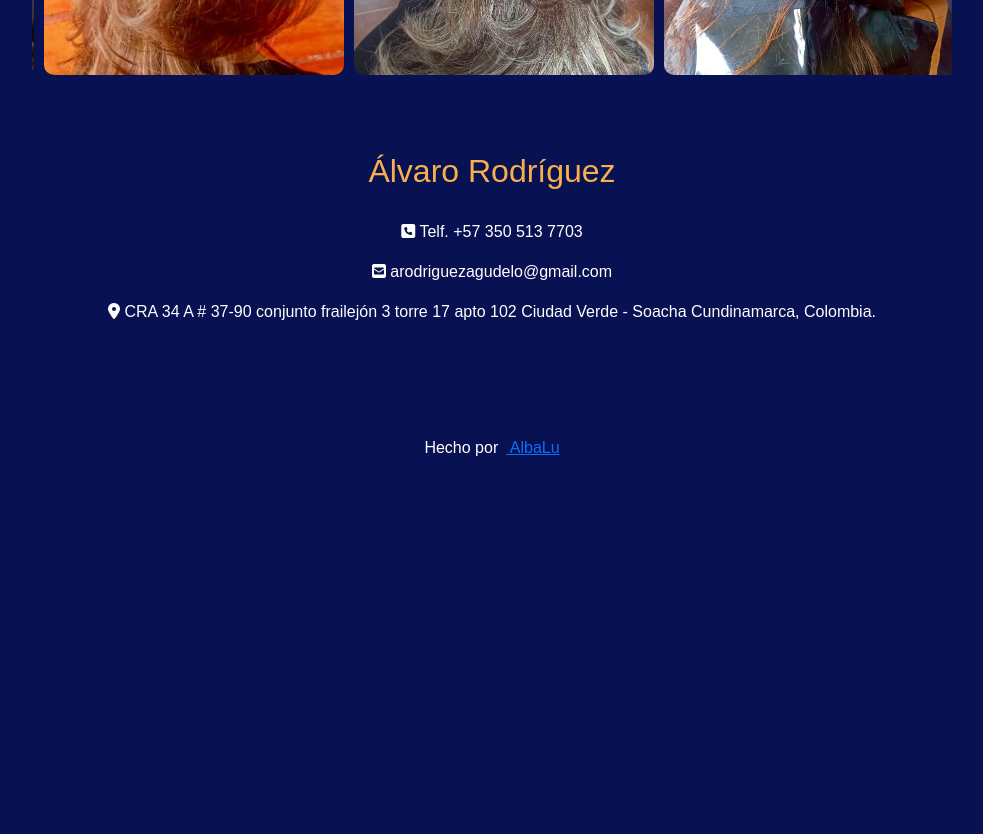
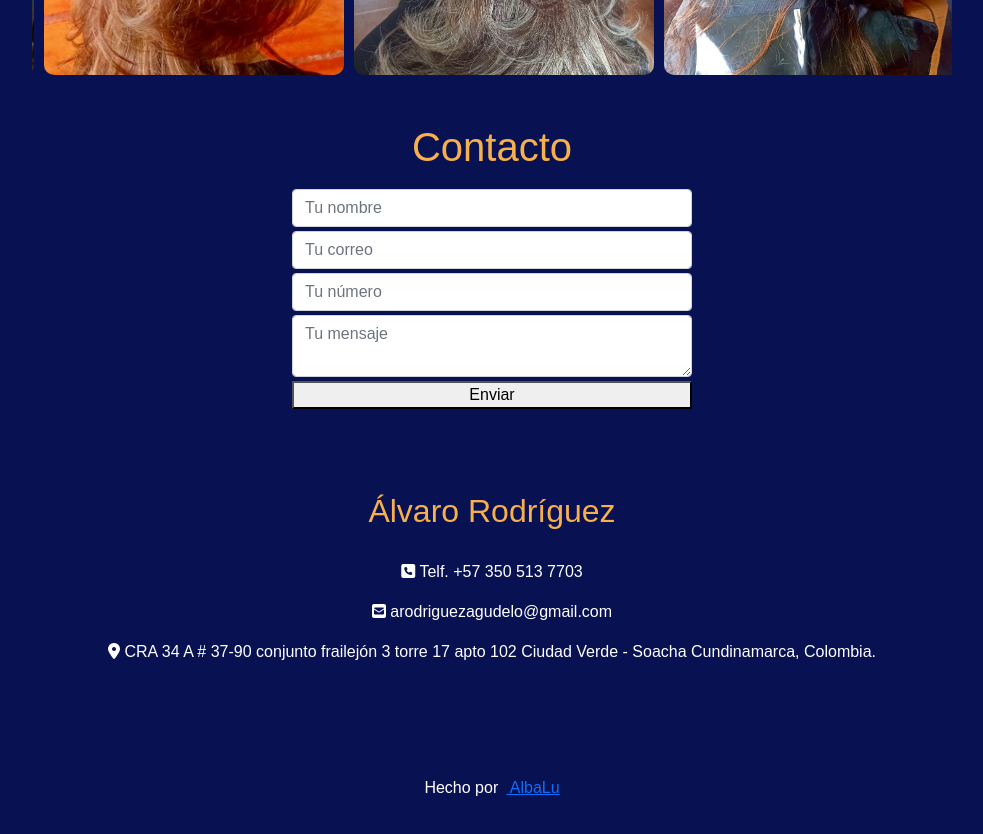
Before and after one commit to AllbaLu/peluqueria, a React (Vite) app: page /formcontact in a window 1280 px wide. Shown: the part 1980-2814 px from the top of the page, without its empty margins (148-1131 px from the left). Before the commit the page ends 2504 px from the top, so only its background shows below. Built offline with nearby package versions, Linux system fonts and the light colour scheme.

Commit message:
connect formContact with emailjs

```diff
--- a/package.json
+++ b/package.json
@@ -11,6 +11,7 @@
   },
   "dependencies": {
     "@fortawesome/fontawesome-free": "^6.7.2",
+    "emailjs-com": "^3.2.0",
     "react": "^19.0.0",
     "react-dom": "^19.0.0",
     "react-router-dom": "^7.4.0"
--- a/src/App.jsx
+++ b/src/App.jsx
@@ -27,7 +27,7 @@ function App() {
             <About />
             <Services />
             <Carrousel />
-
+            <FormContact />
             <WhatsAppButton />
             <Footer />
       </BrowserRouter>
--- a/src/front/component/formContact.jsx
+++ b/src/front/component/formContact.jsx
@@ -1,38 +1,51 @@
-
+import React, {useRef} from "react";
+import emailjs from 'emailjs-com';
 
 
 
 
 
 export const FormContact = () => {
+
+    const form = useRef();
+
+    const sendEmail = (e) =>{
+        e.preventDefault();
+
+        emailjs.sendForm(
+            'service_63en7eu',
+            'template_z4z6eel',
+            form.current,
+            'aypkSt5-RupwjxdPV'
+        ).then(
+            (result) => {
+                alert('Mensaje enviado con éxito!')
+                form.current.reset();
+            },
+            (error) => {
+                alert('Error al enviar el mensaje')
+                console.error(error.text);
+
+            }
+        );
+    };
+
+
     return (
         <section id="formContact">
 
 
 
-            <div className="container">
-
-                <h1 className="text-warning">
+                <h1 className="text-warning mt-5" style={{mixBlendMode: "difference"}}>
                     Contacto
                 </h1>
-                <form ref={form} onSubmit={""}>
-                    <div className="col-md-4">
-                        <label for="inputName" className="form-label"></label>
-                        <input type="text" name="user_name" placeholder="Tu nombre" required />
-                    </div>
-                    <div className="col-md-4">
-                        <label for="inputEmail4" className="form-label"></label>
-                        <input type="email" name="user_email" placeholder="Tu correo" required />
-                    </div>
-                    <div className="col-md-4">
-                        <label for="inputNumber" className="form-label"></label>
-                        <input type="PhoneNumber" phone="user_phone" placeholder="Número" />
-                    </div>
-                    <div className="col-12">
-                        <label for="inputText" className="form-label"></label>
-                        <textarea name="message" placeholder="Tu mensaje" required />
-                    </div>
-                    <button type="submit">Enviar</button>
+            <div className=" form-control d-flex  mt-1 bg-transparent border-0 justify-content-center"  >
+                <form  ref={form} onSubmit={sendEmail} style={{display: "grid", width: "400px", background: "transparent"}}>
+                    <input className="form-control mt-1" type="text" name="user_name" placeholder="Tu nombre" required />
+                    <input className="form-control mt-1" type="email" name="user_email" placeholder="Tu correo" required />
+                    <input className="form-control mt-1" type="phone" name="user_phone" placeholder="Tu número" required />
+                    <textarea className="form-control mt-1" name="message" placeholder="Tu mensaje" required />
+                    <button className="mt-1" type="submit"  value="send" >Enviar</button>
                 </form>
             </div>
         </section>
```
Also changed, not shown: 1 other file (tests, documents, lock files or other folders).
